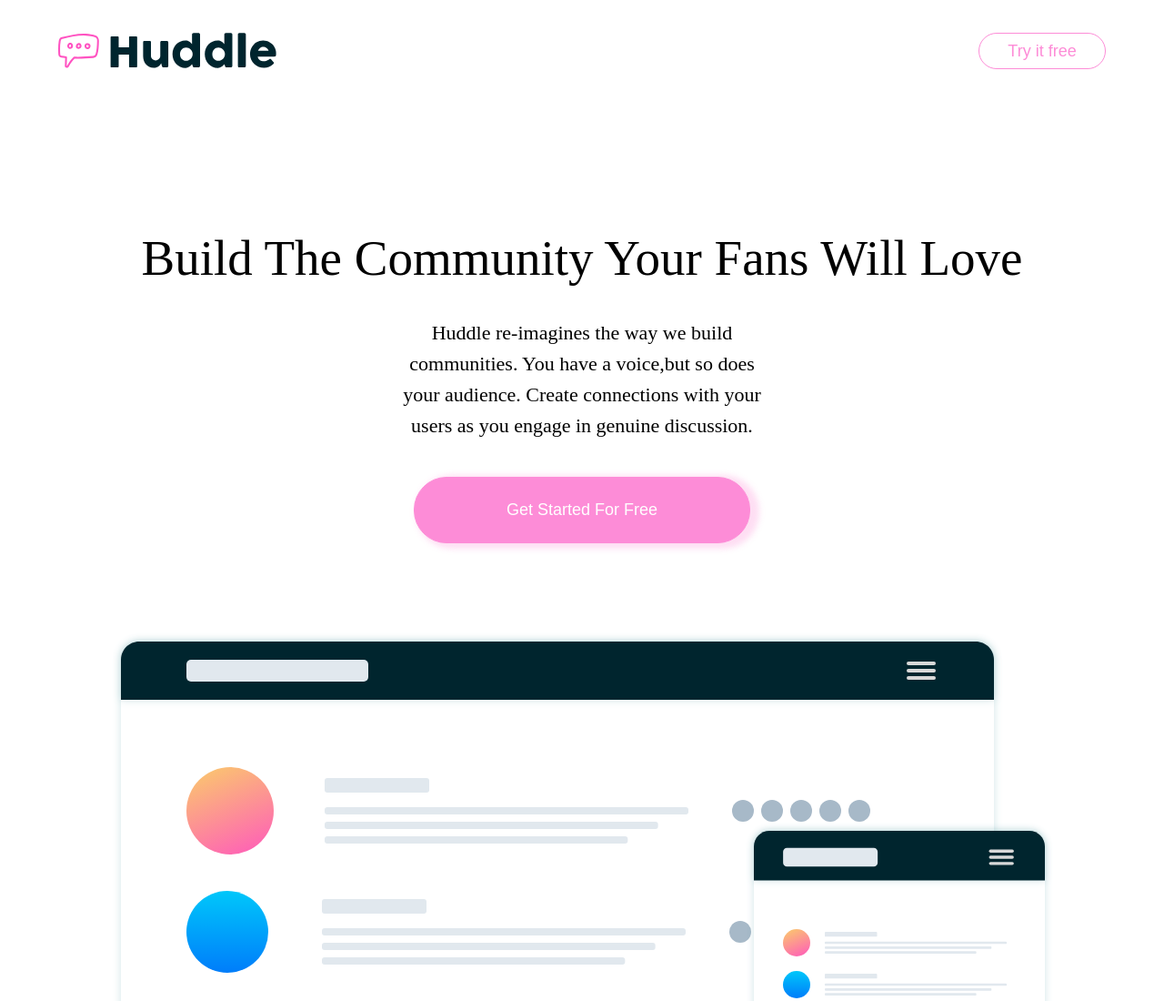
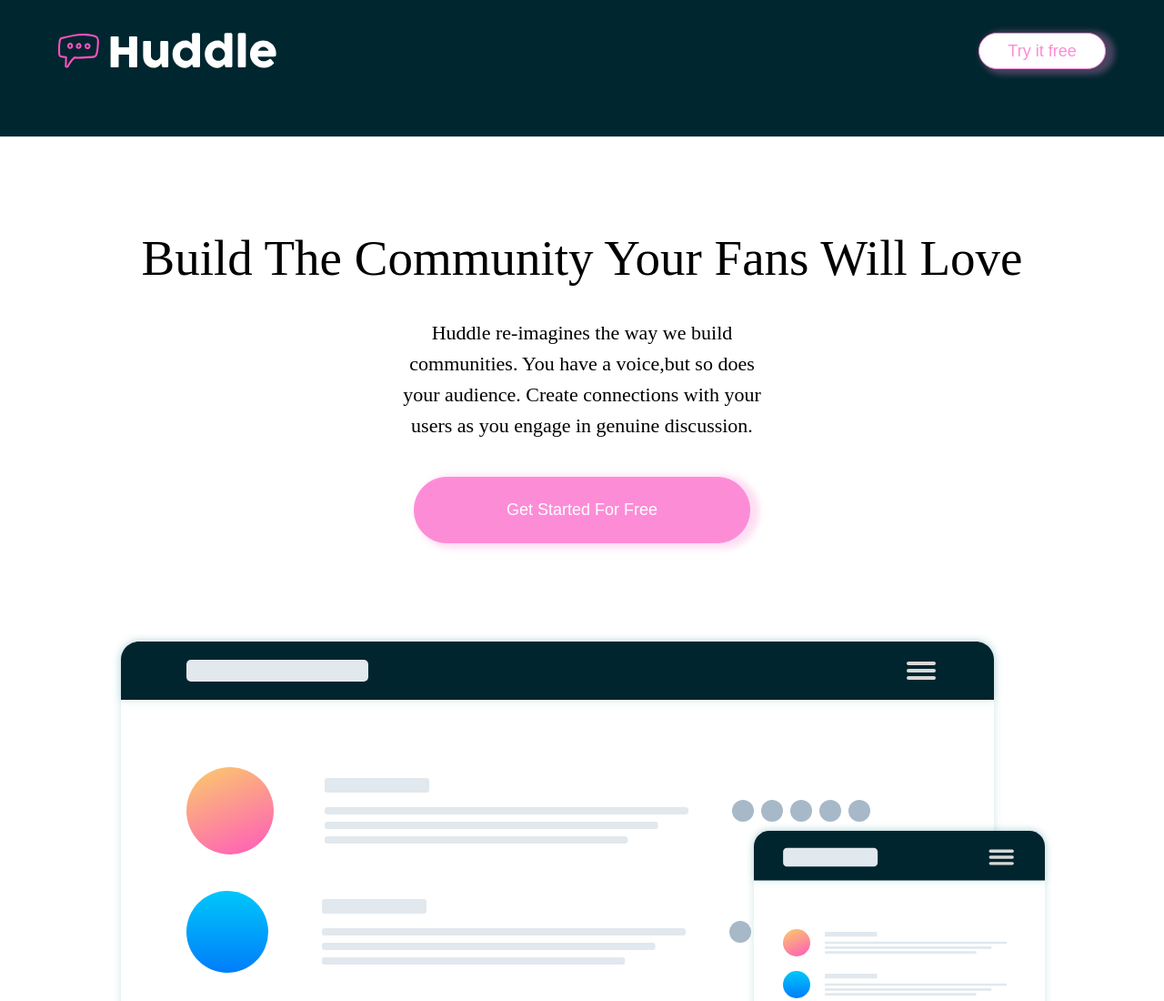
Before and after one commit to Eswact/frontend-mentor-challange-huddle, a plain HTML site: page index.html in a window 1280 px wide. Shown: the top 1100 px of the page at 91% size. Drawn offline with Linux system fonts and the light colour scheme.

Commit message:
navbar position:fixed

```diff
--- a/index.html
+++ b/index.html
@@ -13,9 +13,9 @@
 <body>
 
     <div class="fxc">
-        <div class="wy">
+        <div class="wy fix">
             <div>
-                <img id="logo" src="assets/logo.svg" alt="logo">
+                <img id="logo" src="assets/logo2.svg" alt="logo">
             </div>
             <div>
                 <button id="but"> Try it free </button>
--- a/style.css
+++ b/style.css
@@ -168,6 +168,7 @@ background-color: white;
 color: #FD8CD7;
 border: 1px solid #FD8CD7;
 border-radius: 20px;
+box-shadow: 6px 2px 6px 4px #fd8cd74a;
 font-weight: 500;
 transition: all 200ms ease-in-out;
 }
@@ -425,6 +426,13 @@ background-size: cover;
 background-repeat: repeat-x;
 }
 
+.fix{
+    position: fixed;
+    top: 0;
+    height: 150px;
+    background-color: #00262F;
+}
+
 @media only screen and (max-width: 1000px) {
 
 .fxr {
```
